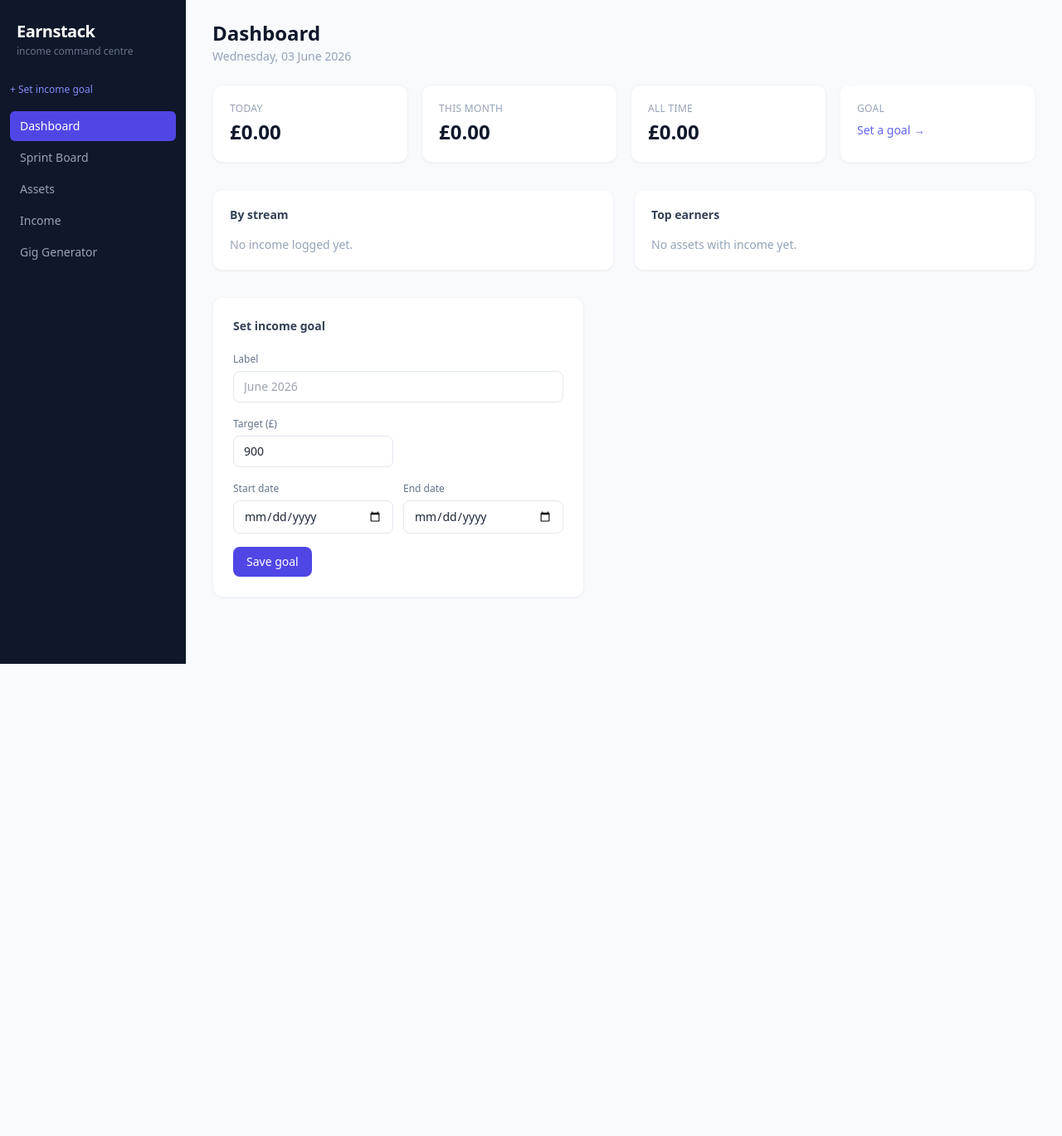
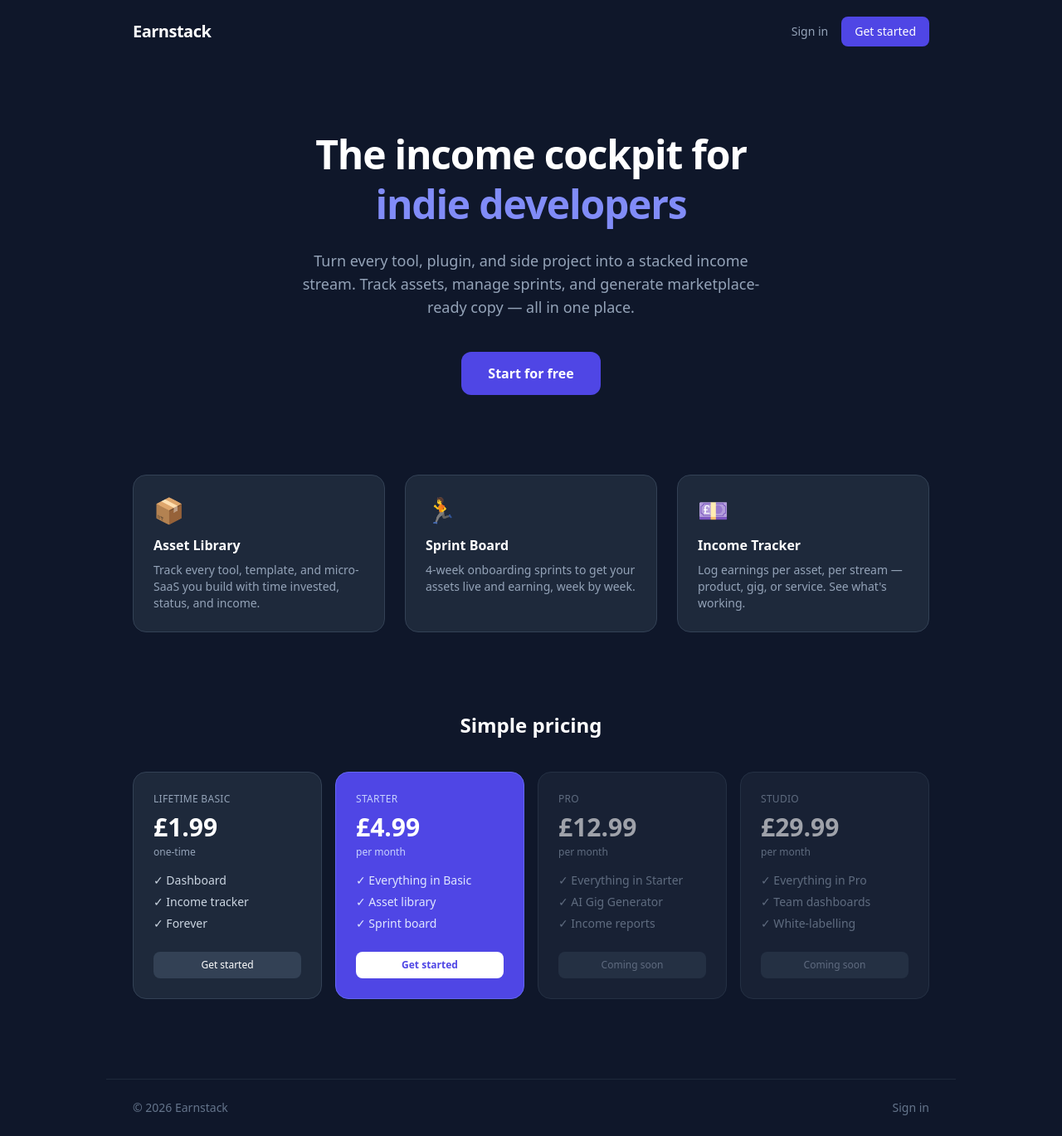
Before and after one commit to Seraph2000/shipandearn, a Flask app: page / in a window 1280 px wide. Shown: the whole page at 83% size. Before the commit the page ends 800 px from the top, so only its background shows below. Run offline with Flask 3, Linux system fonts and the light colour scheme; data that the repository does not hold is empty; some libraries are stand-ins or nearby versions.

Commit message:
Add multi-user auth, per-user data isolation, and feature gating
- Flask-Login + Werkzeug password hashing (no third-party auth)
- User model with email, password_hash, tier
- user_id scoping on Sprint, Asset, Goal
- Signup / login / logout routes
- Landing page at / for logged-out users
- All app routes protected with @login_required
- Tier gating: lifetime=dashboard+income, starter=+assets+sprint, pro=+gig
- New templates: auth/login.html, auth/signup.html, landing.html

Co-Authored-By: Claude Sonnet 4.6 <noreply@anthropic.com>

```diff
--- a/app.py
+++ b/app.py
@@ -1,11 +1,29 @@
 import json
 from datetime import date
+from functools import wraps
 from flask import Flask, render_template, request, redirect, url_for, flash
+from flask_login import LoginManager, login_user, logout_user, login_required, current_user
 from flask_migrate import Migrate
 from sqlalchemy import func
 import config
-from models import db, Sprint, Asset, Stream, IncomeEntry, AIContent, Goal
+from models import db, User, Sprint, Asset, Stream, IncomeEntry, AIContent, Goal
 from meo import ai
+
+login_manager = LoginManager()
+
+TIER_RANK = {"lifetime": 1, "starter": 2, "pro": 3, "studio": 4}
+
+
+def tier_required(min_tier):
+    def decorator(f):
+        @wraps(f)
+        def decorated(*args, **kwargs):
+            if TIER_RANK.get(current_user.tier, 0) < TIER_RANK.get(min_tier, 0):
+                flash("Upgrade your plan to access this feature.", "error")
+                return redirect(url_for("dashboard"))
+            return f(*args, **kwargs)
+        return decorated
+    return decorator
 
 
 def create_app():
@@ -15,40 +33,44 @@ def create_app():
     app.secret_key = config.SECRET_KEY
     db.init_app(app)
     Migrate(app, db)
+    login_manager.init_app(app)
+    login_manager.login_view = "login"
     return app
 
 
 app = create_app()
 
 
+@login_manager.user_loader
+def load_user(user_id):
+    return User.query.get(int(user_id))
+
+
 # ── Helpers ───────────────────────────────────────────────────────────────────
 
-def _income_summary():
+def _income_summary(user_id):
     today_str = date.today().isoformat()
     month_str = today_str[:7]
 
-    today_total = db.session.query(
-        func.coalesce(func.sum(IncomeEntry.amount_gbp), 0)
-    ).filter(IncomeEntry.earned_date == today_str).scalar()
+    def q():
+        return (db.session.query(func.coalesce(func.sum(IncomeEntry.amount_gbp), 0))
+                .join(Asset).filter(Asset.user_id == user_id))
 
-    month_total = db.session.query(
-        func.coalesce(func.sum(IncomeEntry.amount_gbp), 0)
-    ).filter(IncomeEntry.earned_date.like(f"{month_str}%")).scalar()
-
-    all_time = db.session.query(
-        func.coalesce(func.sum(IncomeEntry.amount_gbp), 0)
-    ).scalar()
+    today_total = q().filter(IncomeEntry.earned_date == today_str).scalar()
+    month_total = q().filter(IncomeEntry.earned_date.like(f"{month_str}%")).scalar()
+    all_time    = q().scalar()
 
     by_stream_rows = (
         db.session.query(IncomeEntry.stream_type,
                          func.sum(IncomeEntry.amount_gbp).label("total"))
+        .join(Asset).filter(Asset.user_id == user_id)
         .group_by(IncomeEntry.stream_type).all()
     )
     by_stream = {r.stream_type: round(r.total, 2) for r in by_stream_rows if r.stream_type}
 
     by_asset_rows = (
         db.session.query(Asset.name, func.sum(IncomeEntry.amount_gbp).label("total"))
-        .join(IncomeEntry)
+        .join(IncomeEntry).filter(Asset.user_id == user_id)
         .group_by(Asset.id, Asset.name)
         .order_by(func.sum(IncomeEntry.amount_gbp).desc())
         .all()
@@ -64,16 +86,16 @@ def _income_summary():
     }
 
 
-def _active_goal():
-    g = Goal.query.filter_by(active=True).order_by(Goal.start_date.desc()).first()
+def _active_goal(user_id):
+    g = Goal.query.filter_by(active=True, user_id=user_id).order_by(Goal.start_date.desc()).first()
     if not g:
         return None
-    earned = db.session.query(
-        func.coalesce(func.sum(IncomeEntry.amount_gbp), 0)
-    ).filter(
-        IncomeEntry.earned_date >= g.start_date,
-        IncomeEntry.earned_date <= g.end_date,
-    ).scalar()
+    earned = (db.session.query(func.coalesce(func.sum(IncomeEntry.amount_gbp), 0))
+              .join(Asset).filter(
+                  Asset.user_id == user_id,
+                  IncomeEntry.earned_date >= g.start_date,
+                  IncomeEntry.earned_date <= g.end_date,
+              ).scalar())
     gap = max(g.target_gbp - earned, 0)
     pct = min(earned / g.target_gbp * 100, 100) if g.target_gbp else 0
     return {
@@ -90,21 +112,77 @@ def _active_goal():
 
 @app.context_processor
 def inject_globals():
-    return dict(goal=_active_goal())
+    if current_user.is_authenticated:
+        return dict(goal=_active_goal(current_user.id), current_user=current_user)
+    return dict(goal=None, current_user=current_user)
+
+
+# ── Auth ──────────────────────────────────────────────────────────────────────
+
+@app.route("/signup", methods=["GET", "POST"])
+def signup():
+    if current_user.is_authenticated:
+        return redirect(url_for("dashboard"))
+    if request.method == "POST":
+        email    = request.form["email"].strip().lower()
+        password = request.form["password"]
+        if User.query.filter_by(email=email).first():
+            flash("An account with that email already exists.", "error")
+            return redirect(url_for("signup"))
+        user = User(email=email)
+        user.set_password(password)
+        db.session.add(user)
+        db.session.commit()
+        login_user(user)
+        return redirect(url_for("dashboard"))
+    return render_template("auth/signup.html")
+
+
+@app.route("/login", methods=["GET", "POST"])
+def login():
+    if current_user.is_authenticated:
+        return redirect(url_for("dashboard"))
+    if request.method == "POST":
+        email    = request.form["email"].strip().lower()
+        password = request.form["password"]
+        user     = User.query.filter_by(email=email).first()
+        if not user or not user.check_password(password):
+            flash("Invalid email or password.", "error")
+            return redirect(url_for("login"))
+        login_user(user)
+        return redirect(request.args.get("next") or url_for("dashboard"))
+    return render_template("auth/login.html")
+
+
+@app.route("/logout")
+@login_required
+def logout():
+    logout_user()
+    return redirect(url_for("login"))
 
 
 # ── Dashboard ─────────────────────────────────────────────────────────────────
 
 @app.route("/")
+def index():
+    if current_user.is_authenticated:
+        return redirect(url_for("dashboard"))
+    return render_template("landing.html")
+
+
+@app.route("/dashboard")
+@login_required
 def dashboard():
-    summary = _income_summary()
+    summary = _income_summary(current_user.id)
     return render_template("index.html", summary=summary, today=date.today())
 
 
 @app.route("/goal", methods=["POST"])
+@login_required
 def set_goal():
-    Goal.query.filter_by(active=True).update({"active": False})
+    Goal.query.filter_by(active=True, user_id=current_user.id).update({"active": False})
     db.session.add(Goal(
+        user_id=current_user.id,
         label=request.form["label"],
         target_gbp=float(request.form["target_gbp"]),
         start_date=request.form["start_date"],
@@ -117,14 +195,19 @@ def set_goal():
 # ── Assets ────────────────────────────────────────────────────────────────────
 
 @app.route("/assets")
+@login_required
+@tier_required("starter")
 def assets():
-    all_assets = Asset.query.order_by(Asset.created_at.desc()).all()
+    all_assets = Asset.query.filter_by(user_id=current_user.id).order_by(Asset.created_at.desc()).all()
     return render_template("assets.html", assets=all_assets)
 
 
 @app.route("/assets", methods=["POST"])
+@login_required
+@tier_required("starter")
 def create_asset():
     db.session.add(Asset(
+        user_id=current_user.id,
         name=request.form["name"],
         description=request.form.get("description", ""),
         type=request.form.get("type", "tool"),
@@ -138,8 +221,10 @@ def create_asset():
 
 
 @app.route("/assets/<int:asset_id>", methods=["POST"])
+@login_required
+@tier_required("starter")
 def update_asset(asset_id):
-    a = Asset.query.get_or_404(asset_id)
+    a = Asset.query.filter_by(id=asset_id, user_id=current_user.id).first_or_404()
     if request.form.get("add_hours"):
         a.time_invested_hours = (a.time_invested_hours or 0) + float(request.form["add_hours"])
     else:
@@ -151,7 +236,10 @@ def update_asset(asset_id):
 
 
 @app.route("/assets/<int:asset_id>/streams", methods=["POST"])
+@login_required
+@tier_required("starter")
 def add_stream(asset_id):
+    Asset.query.filter_by(id=asset_id, user_id=current_user.id).first_or_404()
     db.session.add(Stream(
         asset_id=asset_id,
         stream_type=request.form["stream_type"],
@@ -168,18 +256,23 @@ def add_stream(asset_id):
 # ── Sprint Board ──────────────────────────────────────────────────────────────
 
 @app.route("/sprint")
+@login_required
+@tier_required("starter")
 def sprint_board():
-    active     = Sprint.query.filter_by(status="active").order_by(Sprint.created_at.desc()).first()
-    all_assets_for_sprint = Asset.query.order_by(Asset.name).all() if active else []
-    all_sprints = Sprint.query.order_by(Sprint.created_at.desc()).all()
+    active     = Sprint.query.filter_by(status="active", user_id=current_user.id).order_by(Sprint.created_at.desc()).first()
+    all_assets_for_sprint = Asset.query.filter_by(user_id=current_user.id).order_by(Asset.name).all() if active else []
+    all_sprints = Sprint.query.filter_by(user_id=current_user.id).order_by(Sprint.created_at.desc()).all()
     return render_template("sprint.html", sprint=active,
                            all_assets_for_sprint=all_assets_for_sprint,
                            all_sprints=all_sprints)
 
 
 @app.route("/sprints", methods=["POST"])
+@login_required
+@tier_required("starter")
 def create_sprint():
     db.session.add(Sprint(
+        user_id=current_user.id,
         name=request.form["name"],
         type=request.form.get("type", "onboarding"),
         start_date=request.form.get("start_date"),
@@ -191,8 +284,10 @@ def create_sprint():
 
 
 @app.route("/sprints/<int:sprint_id>/update", methods=["POST"])
+@login_required
+@tier_required("starter")
 def update_sprint(sprint_id):
-    s = Sprint.query.get_or_404(sprint_id)
+    s = Sprint.query.filter_by(id=sprint_id, user_id=current_user.id).first_or_404()
     s.name       = request.form.get("name", s.name)
     s.type       = request.form.get("type", s.type)
     s.start_date = request.form.get("start_date", s.start_date)
@@ -204,16 +299,21 @@ def update_sprint(sprint_id):
 
 
 @app.route("/sprints/<int:sprint_id>/complete", methods=["POST"])
+@login_required
+@tier_required("starter")
 def complete_sprint(sprint_id):
-    Sprint.query.get_or_404(sprint_id).status = "completed"
+    Sprint.query.filter_by(id=sprint_id, user_id=current_user.id).first_or_404().status = "completed"
     db.session.commit()
     flash("Sprint completed. Start a new one below.", "success")
     return redirect(url_for("sprint_board"))
 
 
 @app.route("/sprints/<int:sprint_id>/assign", methods=["POST"])
+@login_required
+@tier_required("starter")
 def assign_asset(sprint_id):
-    a = Asset.query.get_or_404(int(request.form["asset_id"]))
+    Sprint.query.filter_by(id=sprint_id, user_id=current_user.id).first_or_404()
+    a = Asset.query.filter_by(id=int(request.form["asset_id"]), user_id=current_user.id).first_or_404()
     a.sprint_id   = sprint_id
     a.sprint_week = int(request.form.get("sprint_week", 1))
     db.session.commit()
@@ -223,15 +323,20 @@ def assign_asset(sprint_id):
 # ── Income ────────────────────────────────────────────────────────────────────
 
 @app.route("/income")
+@login_required
 def income():
-    entries    = IncomeEntry.query.order_by(IncomeEntry.earned_date.desc()).limit(100).all()
-    all_assets = Asset.query.order_by(Asset.name).all()
-    summary    = _income_summary()
+    entries = (IncomeEntry.query.join(Asset)
+               .filter(Asset.user_id == current_user.id)
+               .order_by(IncomeEntry.earned_date.desc()).limit(100).all())
+    all_assets = Asset.query.filter_by(user_id=current_user.id).order_by(Asset.name).all()
+    summary    = _income_summary(current_user.id)
     return render_template("income.html", entries=entries, assets=all_assets, summary=summary)
 
 
 @app.route("/income", methods=["POST"])
+@login_required
 def log_income():
+    Asset.query.filter_by(id=int(request.form["asset_id"]), user_id=current_user.id).first_or_404()
     db.session.add(IncomeEntry(
         asset_id=int(request.form["asset_id"]),
         stream_type=request.form.get("stream_type", ""),
@@ -248,14 +353,18 @@ def log_income():
 # ── Gig Generator ─────────────────────────────────────────────────────────────
 
 @app.route("/gig")
+@login_required
+@tier_required("pro")
 def gig():
-    all_assets = Asset.query.order_by(Asset.name).all()
+    all_assets = Asset.query.filter_by(user_id=current_user.id).order_by(Asset.name).all()
     return render_template("gig.html", assets=all_assets, content_types=ai.CONTENT_TYPES)
 
 
 @app.route("/gig/generate", methods=["POST"])
+@login_required
+@tier_required("pro")
 def generate_gig():
-    asset        = Asset.query.get_or_404(int(request.form["asset_id"]))
+    asset        = Asset.query.filter_by(id=int(request.form["asset_id"]), user_id=current_user.id).first_or_404()
     content_type = request.form["content_type"]
     asset_dict   = {
         "name":                asset.name,
@@ -274,7 +383,6 @@ def generate_gig():
     except Exception as e:
         return f'<p class="text-red-600 text-sm p-4">Error: {e}</p>', 500
 
-    # Save to DB
     for ct, content in raw_results.items():
         existing = AIContent.query.filter_by(asset_id=asset.id, content_type=ct).first()
         if existing:
@@ -283,7 +391,6 @@ def generate_gig():
             db.session.add(AIContent(asset_id=asset.id, content_type=ct, content=content))
     db.session.commit()
 
-    # Parse JSON for display
     results = {}
     for ct, content in raw_results.items():
         try:
--- a/requirements.txt
+++ b/requirements.txt
@@ -1,5 +1,6 @@
 anthropic>=0.40.0
 flask>=3.0.0
+flask-login>=0.6.0
 flask-migrate>=4.0.0
 flask-sqlalchemy>=3.1.0
 gunicorn>=21.2.0
--- a/templates/base.html
+++ b/templates/base.html
@@ -44,7 +44,7 @@
 
     <nav class="flex-1 px-3 space-y-0.5">
       {% set nav_items = [
-        ('/', 'Dashboard'),
+        ('/dashboard', 'Dashboard'),
         ('/sprint', 'Sprint Board'),
         ('/assets', 'Assets'),
         ('/income', 'Income'),
@@ -59,6 +59,15 @@
       </a>
       {% endfor %}
     </nav>
+
+    <!-- User + logout -->
+    <div class="px-4 py-4 border-t border-slate-800">
+      <p class="text-xs text-slate-500 truncate mb-2">{{ current_user.email }}</p>
+      <a href="/logout"
+         class="block text-xs text-slate-400 hover:text-white transition-colors">
+        Sign out
+      </a>
+    </div>
   </aside>
 
   <!-- Main -->
--- /dev/null
+++ b/templates/landing.html
@@ -0,0 +1,125 @@
+<!DOCTYPE html>
+<html lang="en">
+<head>
+  <meta charset="UTF-8">
+  <meta name="viewport" content="width=device-width, initial-scale=1.0">
+  <title>Earnstack — Income command centre for indie developers</title>
+  <script src="https://cdn.tailwindcss.com"></script>
+</head>
+<body class="bg-slate-900 text-white min-h-screen">
+
+  <!-- Nav -->
+  <nav class="flex items-center justify-between px-8 py-5 max-w-5xl mx-auto">
+    <span class="text-xl font-bold tracking-tight">Earnstack</span>
+    <div class="flex items-center gap-4">
+      <a href="/login" class="text-sm text-slate-400 hover:text-white transition-colors">Sign in</a>
+      <a href="/signup"
+         class="text-sm bg-indigo-600 hover:bg-indigo-700 text-white px-4 py-2 rounded-lg transition-colors font-medium">
+        Get started
+      </a>
+    </div>
+  </nav>
+
+  <!-- Hero -->
+  <section class="max-w-5xl mx-auto px-8 pt-20 pb-24 text-center">
+    <h1 class="text-5xl font-bold tracking-tight leading-tight mb-6">
+      The income cockpit for<br>
+      <span class="text-indigo-400">indie developers</span>
+    </h1>
+    <p class="text-lg text-slate-400 max-w-xl mx-auto mb-10">
+      Turn every tool, plugin, and side project into a stacked income stream.
+      Track assets, manage sprints, and generate marketplace-ready copy — all in one place.
+    </p>
+    <a href="/signup"
+       class="inline-block bg-indigo-600 hover:bg-indigo-700 text-white text-base px-8 py-3.5 rounded-xl font-semibold transition-colors">
+      Start for free
+    </a>
+  </section>
+
+  <!-- Features -->
+  <section class="max-w-5xl mx-auto px-8 pb-24 grid grid-cols-3 gap-6">
+    {% for icon, title, desc in [
+      ('📦', 'Asset Library', 'Track every tool, template, and micro-SaaS you build with time invested, status, and income.'),
+      ('🏃', 'Sprint Board', '4-week onboarding sprints to get your assets live and earning, week by week.'),
+      ('💷', 'Income Tracker', 'Log earnings per asset, per stream — product, gig, or service. See what\'s working.'),
+    ] %}
+    <div class="bg-slate-800 rounded-2xl p-6 border border-slate-700">
+      <div class="text-3xl mb-3">{{ icon }}</div>
+      <h3 class="font-semibold text-white mb-2">{{ title }}</h3>
+      <p class="text-sm text-slate-400">{{ desc }}</p>
+    </div>
+    {% endfor %}
+  </section>
+
+  <!-- Pricing -->
+  <section class="max-w-5xl mx-auto px-8 pb-24">
+    <h2 class="text-2xl font-bold text-center mb-10">Simple pricing</h2>
+    <div class="grid grid-cols-4 gap-4">
+
+      <div class="bg-slate-800 rounded-2xl p-6 border border-slate-700">
+        <p class="text-xs text-slate-400 uppercase tracking-wide mb-2">Lifetime Basic</p>
+        <p class="text-3xl font-bold mb-1">£1.99</p>
+        <p class="text-xs text-slate-400 mb-4">one-time</p>
+        <ul class="text-sm text-slate-300 space-y-1.5 mb-6">
+          <li>✓ Dashboard</li>
+          <li>✓ Income tracker</li>
+          <li>✓ Forever</li>
+        </ul>
+        <a href="/signup" class="block text-center text-xs bg-slate-700 hover:bg-slate-600 text-white py-2 rounded-lg transition-colors">
+          Get started
+        </a>
+      </div>
+
+      <div class="bg-indigo-600 rounded-2xl p-6 border border-indigo-500">
+        <p class="text-xs text-indigo-200 uppercase tracking-wide mb-2">Starter</p>
+        <p class="text-3xl font-bold mb-1">£4.99</p>
+        <p class="text-xs text-indigo-200 mb-4">per month</p>
+        <ul class="text-sm text-indigo-100 space-y-1.5 mb-6">
+          <li>✓ Everything in Basic</li>
+          <li>✓ Asset library</li>
+          <li>✓ Sprint board</li>
+        </ul>
+        <a href="/signup" class="block text-center text-xs bg-white text-indigo-600 hover:bg-indigo-50 py-2 rounded-lg transition-colors font-semibold">
+          Get started
+        </a>
+      </div>
+
+      <div class="bg-slate-800 rounded-2xl p-6 border border-slate-700 opacity-60">
+        <p class="text-xs text-slate-400 uppercase tracking-wide mb-2">Pro</p>
+        <p class="text-3xl font-bold mb-1">£12.99</p>
+        <p class="text-xs text-slate-400 mb-4">per month</p>
+        <ul class="text-sm text-slate-400 space-y-1.5 mb-6">
+          <li>✓ Everything in Starter</li>
+          <li>✓ AI Gig Generator</li>
+          <li>✓ Income reports</li>
+        </ul>
+        <span class="block text-center text-xs bg-slate-700 text-slate-400 py-2 rounded-lg">
+          Coming soon
+        </span>
+      </div>
+
+      <div class="bg-slate-800 rounded-2xl p-6 border border-slate-700 opacity-60">
+        <p class="text-xs text-slate-400 uppercase tracking-wide mb-2">Studio</p>
+        <p class="text-3xl font-bold mb-1">£29.99</p>
+        <p class="text-xs text-slate-400 mb-4">per month</p>
+        <ul class="text-sm text-slate-400 space-y-1.5 mb-6">
+          <li>✓ Everything in Pro</li>
+          <li>✓ Team dashboards</li>
+          <li>✓ White-labelling</li>
+        </ul>
+        <span class="block text-center text-xs bg-slate-700 text-slate-400 py-2 rounded-lg">
+          Coming soon
+        </span>
+      </div>
+
+    </div>
+  </section>
+
+  <!-- Footer -->
+  <footer class="border-t border-slate-800 px-8 py-6 max-w-5xl mx-auto flex items-center justify-between">
+    <span class="text-sm text-slate-500">© 2026 Earnstack</span>
+    <a href="/login" class="text-sm text-slate-500 hover:text-white transition-colors">Sign in</a>
+  </footer>
+
+</body>
+</html>
```
Also changed, not shown: migrations/versions/c277764bd762_add_user_auth_and_per_user_scoping.py (added, +60 -0 lines), models.py (+24 -0 lines), templates/auth/login.html (added, +50 -0 lines), templates/auth/signup.html (added, +52 -0 lines).
